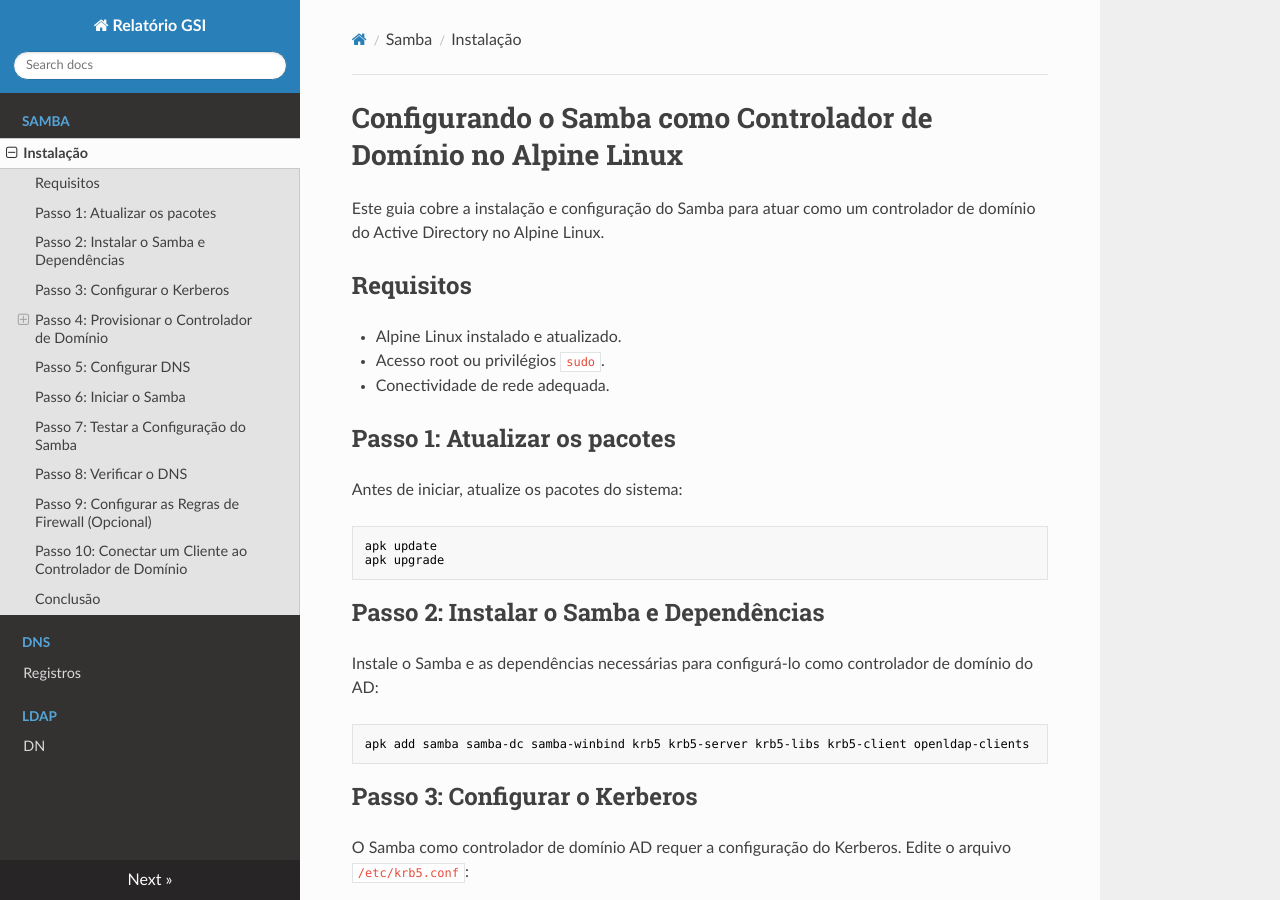
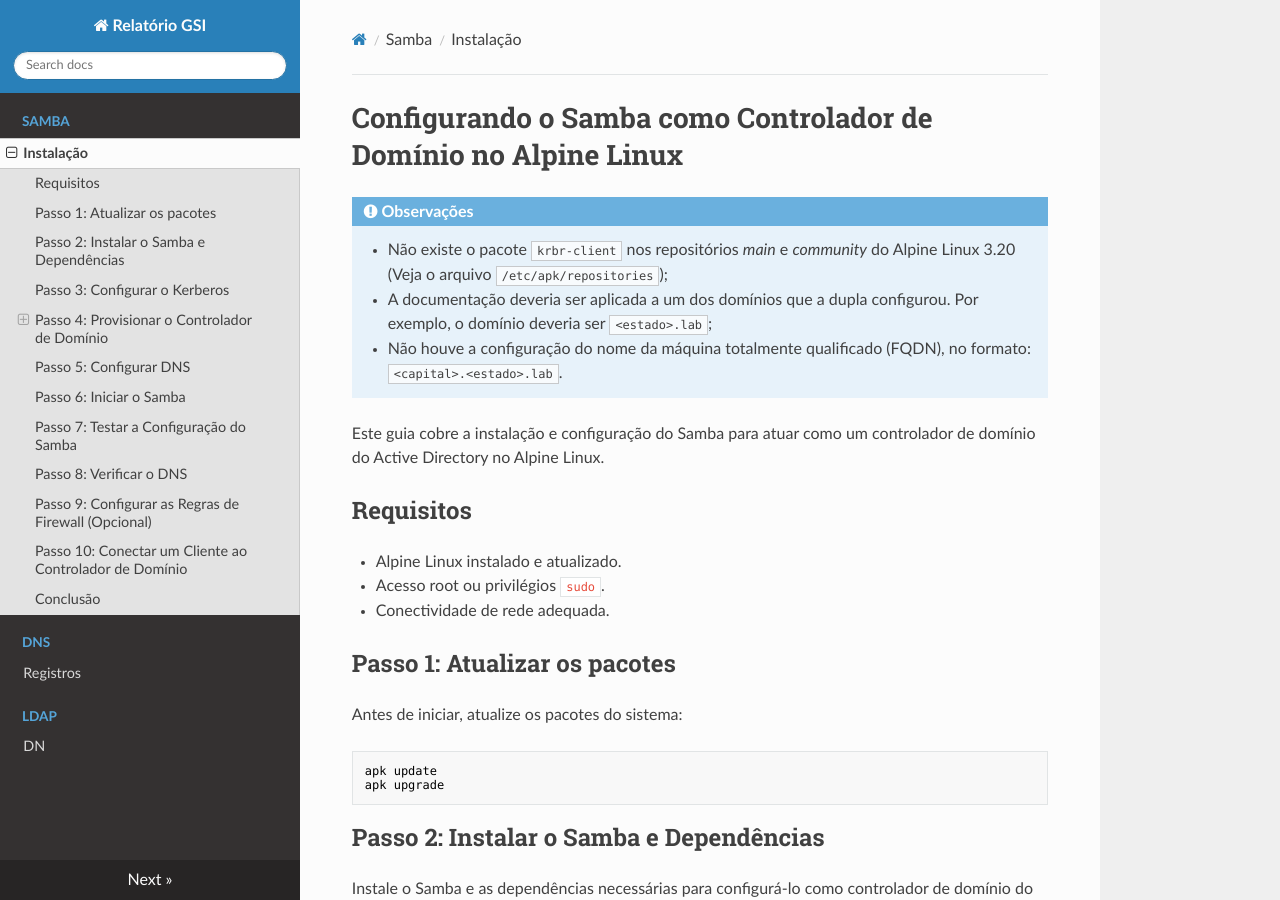
Before and after one commit to PauloMonteiro98/gsi-rel, an MkDocs documentation site: the page built from docs/samba/instalacao.md, in a window 1280 px wide and 900 px high. Built offline with MkDocs 1.6.1, drawn with Linux system fonts in a browser that asks for light colours; nearby versions of some CDN libraries.

Commit message:
doc: Anotações da correção.

```diff
--- a/docs/samba/instalacao.md
+++ b/docs/samba/instalacao.md
@@ -1,4 +1,10 @@
 # Configurando o Samba como Controlador de Domínio no Alpine Linux
+
+!!! note "Observações"
+
+    - Não existe o pacote `krbr-client` nos repositórios *main* e *community* do Alpine Linux 3.20 (Veja o arquivo `/etc/apk/repositories`);
+    - A documentação deveria ser aplicada a um dos domínios que a dupla configurou. Por exemplo, o domínio deveria ser `<estado>.lab`;
+    - Não houve a configuração do nome da máquina totalmente qualificado (FQDN), no formato: `<capital>.<estado>.lab`.
 
 Este guia cobre a instalação e configuração do Samba para atuar como um controlador de domínio do Active Directory no Alpine Linux.
 
--- a/mkdocs.yml
+++ b/mkdocs.yml
@@ -9,6 +9,8 @@
   # - mermaid2
   - awesome-pages
 
+markdown_extensions:
+  - admonition
 
 nav:
 
```
